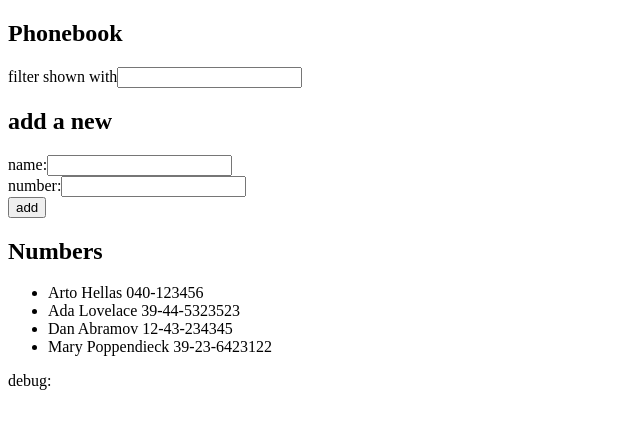
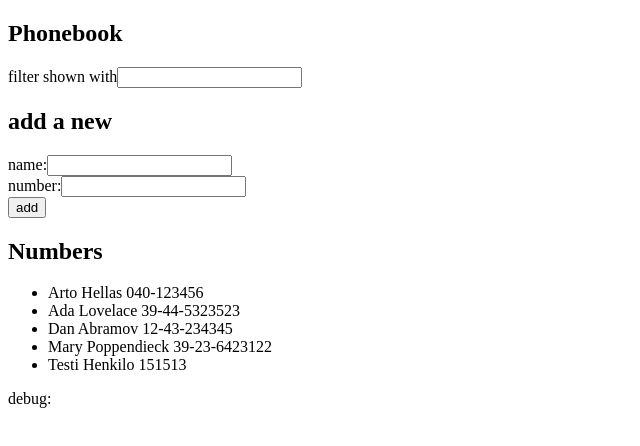
Before and after one commit to juleht/fullstackopen, a React (Vite) app in the folder part2/phonebook/: page / in a window 1280 px wide. Shown: the top 446 px of the page, without its empty margins (0-640 px from the left). Built offline with nearby package versions, Linux system fonts and the light colour scheme; data requests are answered from the project's data file.

Commit message:
tehtava 2.12

```diff
--- a/part2/phonebook/db.json
+++ b/part2/phonebook/db.json
@@ -1,5 +1,5 @@
 {
-    "persons":[
+  "persons": [
     {
       "name": "Arto Hellas",
       "number": "040-123456",
@@ -19,6 +19,11 @@
       "name": "Mary Poppendieck",
       "number": "39-23-6423122",
       "id": "4"
+    },
+    {
+      "id": "761a",
+      "name": "Testi Henkilo",
+      "number": "151513"
     }
   ]
 }
--- a/part2/phonebook/src/App.jsx
+++ b/part2/phonebook/src/App.jsx
@@ -20,6 +20,23 @@ const App = (props) => {
     })
   }, [])
 
+  //const addPerson = (event) => {
+  //  event.preventDefault()
+  //  const personObject = {
+  //    name: newName,
+  //    number: newNumber,
+  //  }
+  //  if (persons.some((x) => x.name === newName)) {
+  //    alert(`${newName} is already added to phonebook`)
+  //  } else {
+  //    setPersons(persons.concat(personObject))
+  //    setNewName('')
+  //    setNewNumber('')
+  //  }
+  //  console.log('button clicked', event.target)
+  //}
+
+
   const addPerson = (event) => {
     event.preventDefault()
     const personObject = {
@@ -29,12 +46,18 @@ const App = (props) => {
     if (persons.some((x) => x.name === newName)) {
       alert(`${newName} is already added to phonebook`)
     } else {
-      setPersons(persons.concat(personObject))
-      setNewName('')
-      setNewNumber('')
+      axios
+      .post('http://localhost:3001/persons', personObject)
+      .then(response => {
+        console.log(response)
+        setPersons(persons.concat(personObject))
+        setNewName('')
+        setNewNumber('')
+      })
     }
     console.log('button clicked', event.target)
   }
+
 
   const handleAddNewPerson = (event) => {
     console.log('button clikked', event.target.value)
```
Lines whose indentation alone changed are shown as unchanged.
